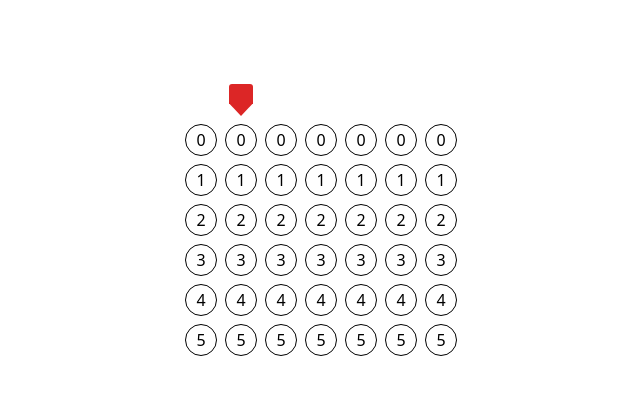
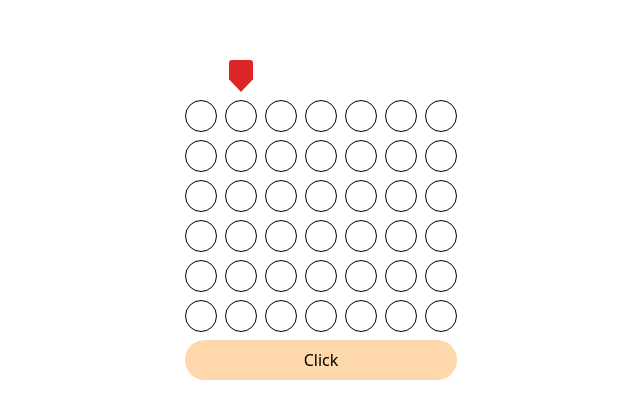
Before and after one commit to makiwebdeveloper/four-game, a React (Vite) app: page / in a window 1280 px wide. Shown: the part 180-598 px from the top of the page, without its empty margins (319-959 px from the left). Built offline with nearby package versions, Linux system fonts and the light colour scheme.

Commit message:
click handler

```diff
--- a/package.json
+++ b/package.json
@@ -7,6 +7,7 @@
     "preview": "vite preview"
   },
   "dependencies": {
+    "classnames": "^2.3.2",
     "react": "^17.0.2",
     "react-dom": "^17.0.2"
   },
--- a/src/App.tsx
+++ b/src/App.tsx
@@ -1,13 +1,32 @@
 import { useState } from "react";
 import { createBoard } from "./utils/createBoard";
+import classNames from "classnames";
 
 function App() {
+  const [currentPlayer, setCurrentPlayer] = useState<"red" | "orange">("red");
   const [board, setBoard] = useState(() => createBoard());
   const [selectedColumnId, setSelectedColumnId] = useState(1);
+
+  const handlerClick = (triedItem: number) => {
+    if (triedItem < 0) return;
+
+    const selectedColumn = board[selectedColumnId];
+    // debugger;
+    if (!selectedColumn.items[triedItem].player) {
+      selectedColumn.items[triedItem].player = currentPlayer;
+      setBoard((board) =>
+        board.map((col) => (col.id === selectedColumnId ? selectedColumn : col))
+      );
+      setCurrentPlayer((player) => (player === "red" ? "orange" : "red"));
+    } else {
+      handlerClick(triedItem - 1);
+    }
+  };
 
   return (
     <div className="w-screen h-screen center">
       <div className="flex flex-col gap-2">
+        {/* SELECTED COLUMN FIGURE */}
         <div className="flex gap-2">
           {board.map((column) => (
             <div key={column.id} className="w-8 h-8 center">
@@ -17,6 +36,7 @@ function App() {
             </div>
           ))}
         </div>
+        {/* BOARD */}
         <div className="flex gap-2">
           {board.map((column) => (
             <div
@@ -27,14 +47,22 @@ function App() {
               {column.items.map((item) => (
                 <div
                   key={item.id}
-                  className="w-8 h-8 border center rounded-full"
-                >
-                  {item.id}
-                </div>
+                  className={`w-8 h-8 border center rounded-full ${classNames(
+                    { "bg-red-400": item.player === "red" },
+                    { "bg-orange-400": item.player === "orange" }
+                  )}`}
+                ></div>
               ))}
             </div>
           ))}
         </div>
+        {/* BUTTON */}
+        <button
+          onClick={() => handlerClick(5)}
+          className="bg-orange-200 rounded-full px-4 py-2 transition hover:bg-orange-300"
+        >
+          Click
+        </button>
       </div>
     </div>
   );
```
Also changed, not shown: 2 other files (tests, documents, lock files or other folders).
